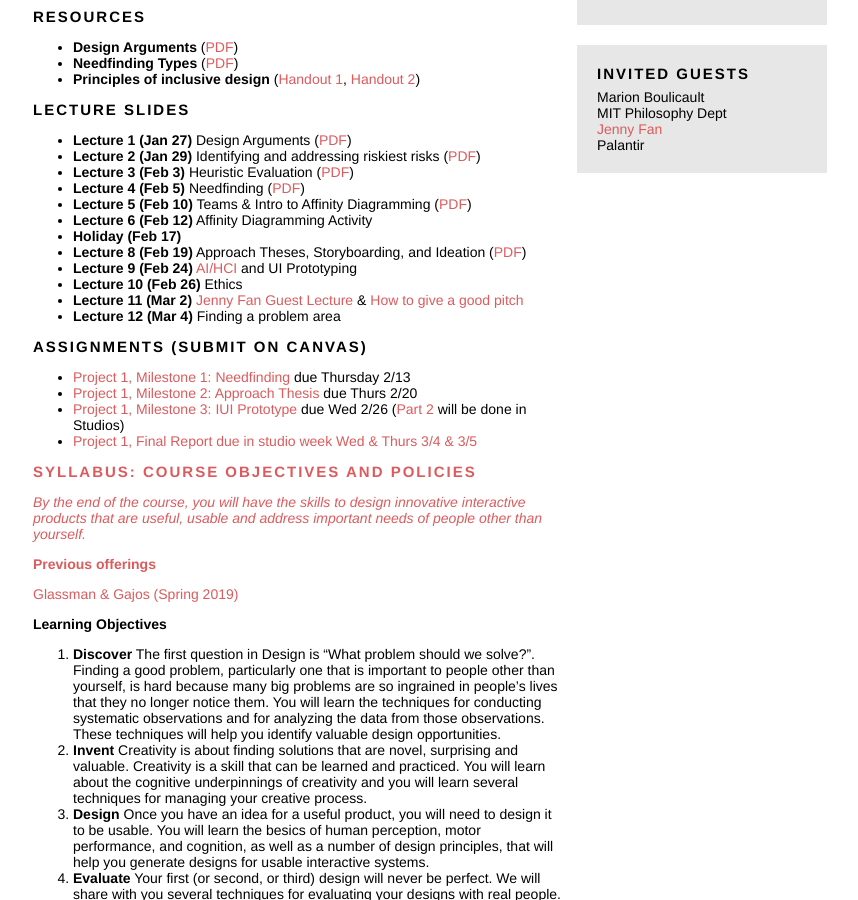
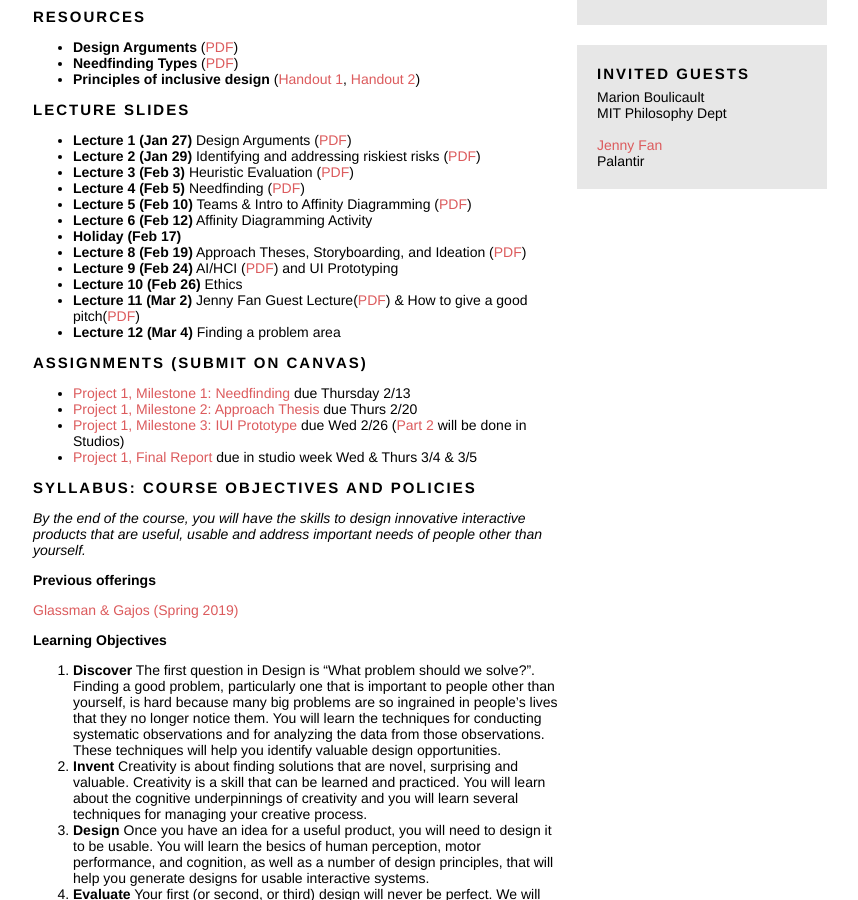
Before and after one commit to eglassman/eglassman.github.io, a Jekyll site: the page built from cs179.html, in a window 1280 px wide and 900 px high, scrolled down 454 px. Shown: the whole window, without its empty margins (210-1068 px from the left). Built offline with Jekyll 4.4.1, drawn with Linux system fonts in a browser that asks for light colours.

Commit message:
fixed some errors

```diff
--- a/cs179.html
+++ b/cs179.html
@@ -74,9 +74,9 @@ The course covers skills and techniques necessary to design innovative interacti
         <li><b>Holiday (Feb 17)</b></li>
         <li><b>Lecture 8 (Feb 19)</b> Approach Theses, Storyboarding, and Ideation (<a href="https://www.dropbox.com/s/w08fxjwj1teqo9d/session%203b%20--%20approach%20thesis%2C%20storyboarding%2C%20ideation.pdf?dl=0">PDF</a>)</li>
         <!-- <li><b>Lecture 8 (Feb 19)</b> Creativity and analogical thinking; Rapid prototyping and evaluation; Giving and receiving design critique</li> -->
-        <li><b>Lecture 9 (Feb 24)</b> <a href="https://www.dropbox.com/s/ubpfl6evgseoxs3/human-ai%20interaction.pdf?dl=0">AI/HCI</a> and UI Prototyping</li>
+        <li><b>Lecture 9 (Feb 24)</b> AI/HCI (<a href="https://www.dropbox.com/s/ubpfl6evgseoxs3/human-ai%20interaction.pdf?dl=0">PDF</a>) and UI Prototyping</li>
         <li><b>Lecture 10 (Feb 26)</b> Ethics</li>
-        <li><b>Lecture 11 (Mar 2)</b> <a href="https://www.dropbox.com/s/f8v0uurydaeuluh/jenny%20fan--how%20to%20ui.pdf?dl=0">Jenny Fan Guest Lecture</a> & <a href="https://www.dropbox.com/s/1cywy8tjkvd2gum/session%205a%20--%20jenny%20guest%2C%20how%20to%20pitch.key?dl=0">How to give a good pitch</a></li>
+        <li><b>Lecture 11 (Mar 2)</b> Jenny Fan Guest Lecture(<a href="https://www.dropbox.com/s/f8v0uurydaeuluh/jenny%20fan--how%20to%20ui.pdf?dl=0">PDF</a>) & How to give a good pitch(<a href="https://www.dropbox.com/s/1cywy8tjkvd2gum/session%205a%20--%20jenny%20guest%2C%20how%20to%20pitch.key?dl=0">PDF</a>)</li>
         <li><b>Lecture 12 (Mar 4)</b> Finding a problem area</li>
         <!-- <li><b>Lecture 5 part 1</b> How to Present a Paper in 279r (<a href="How-to-present-279r.pdf">PDF</a>)</li>
         <li><b>Lecture 5 part 2</b> PL Paper Presentation Example (<a href="slides_pl_paper.pdf">PDF</a>)</li> -->
@@ -92,7 +92,7 @@ The course covers skills and techniques necessary to design innovative interacti
       <li><a href="https://docs.google.com/document/d/1ZOLVIv8JS4pe9RqAbOWhAzwN3I8LqjVUwg9FWmXwGcc/edit?usp=sharing">Project 1, Milestone 1: Needfinding</a> due <it>Thursday 2/13</it></li>
       <li><a href="https://docs.google.com/document/d/1AoL5rzFbnwr12l1PDJgjzX6ZbnbERjeVdjoAqKhN2-k/edit?usp=sharing">Project 1, Milestone 2: Approach Thesis</a> due Thurs 2/20</li>
       <li><a href="https://docs.google.com/document/d/1smorJk-lT6RlFOgUIBeeBQI4LDInjvsHKbAkWPMEKOA/edit?usp=sharing">Project 1, Milestone 3: IUI Prototype</a> due Wed 2/26 (<a href="https://docs.google.com/document/d/1BRE4dAKKZnG7yEuaCLuDVoBSGXANbQdic7XJiuGWUt8/edit?usp=sharing">Part 2</a> will be done in Studios)</li>
-      <li><a href="https://docs.google.com/document/d/1a4qk5QkgRa0DV_0mn9IsgmiifC5jQOHltkZeOk7kIs0/edit?usp=sharing">Project 1, Final Report<a/> due in studio week Wed & Thurs 3/4 & 3/5</li>
+      <li><a href="https://docs.google.com/document/d/1a4qk5QkgRa0DV_0mn9IsgmiifC5jQOHltkZeOk7kIs0/edit?usp=sharing">Project 1, Final Report</a> due in studio week Wed & Thurs 3/4 & 3/5</li>
       <!-- <li></li> -->
       </ul>
     </div>
@@ -385,6 +385,7 @@ Maxwell-Dworkin Rm 241<br>
         MIT Philosophy Dept
       </div>
     </div>
+    <br>
     <div>
       <div class="slightlybold">
         <a href="http://jennyfan.com/">Jenny Fan</a>
```
